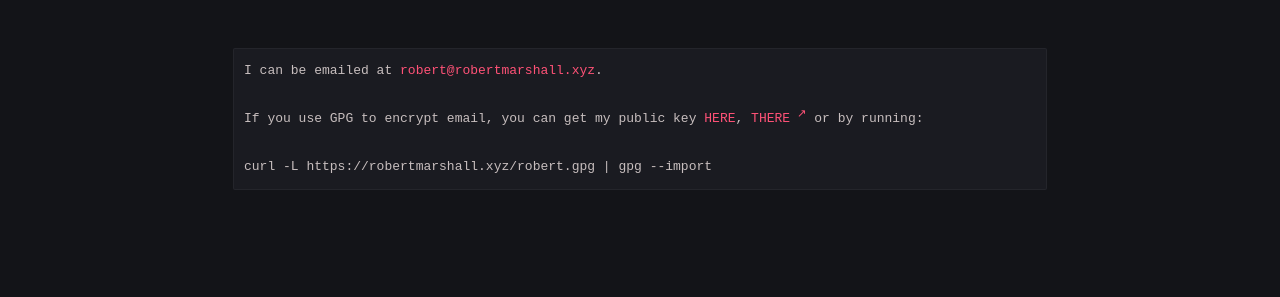
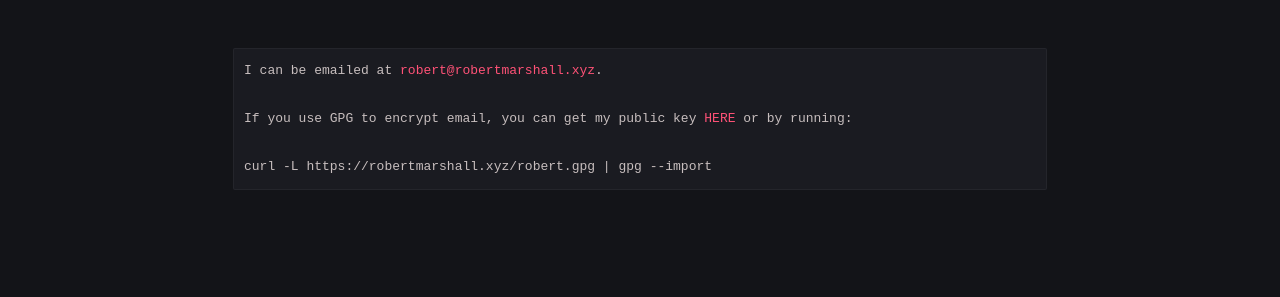
Before and after one commit to robert-marshall/xyz, a Jekyll site: the page built from contact.md, in a window 1280 px wide. Shown: the part 232-529 px from the top of the page. Built offline with Jekyll 4.4.1, drawn with Linux system fonts in a browser that asks for light colours.

Commit message:
I don't give a damn 'bout my reputation

```diff
--- a/contact.md
+++ b/contact.md
@@ -9,7 +9,7 @@ comments: false
 <pre>
 I can be emailed at <a href="mailto:robert@robertmarshall.xyz">robert@robertmarshall.xyz</a>.
 
-If you use GPG to encrypt email, you can get my public key <a href="https://robertmarshall.xyz/robert.gpg" download="robert.gpg">HERE</a>, <a href="https://keybase.io/robertmarshall/pgp_keys.asc" target="_blank">THERE</a> or by running:
+If you use GPG to encrypt email, you can get my public key <a href="https://robertmarshall.xyz/robert.gpg" download="robert.gpg">HERE</a> or by running:
 
 curl -L https://robertmarshall.xyz/robert.gpg | gpg --import
 </pre>
```
